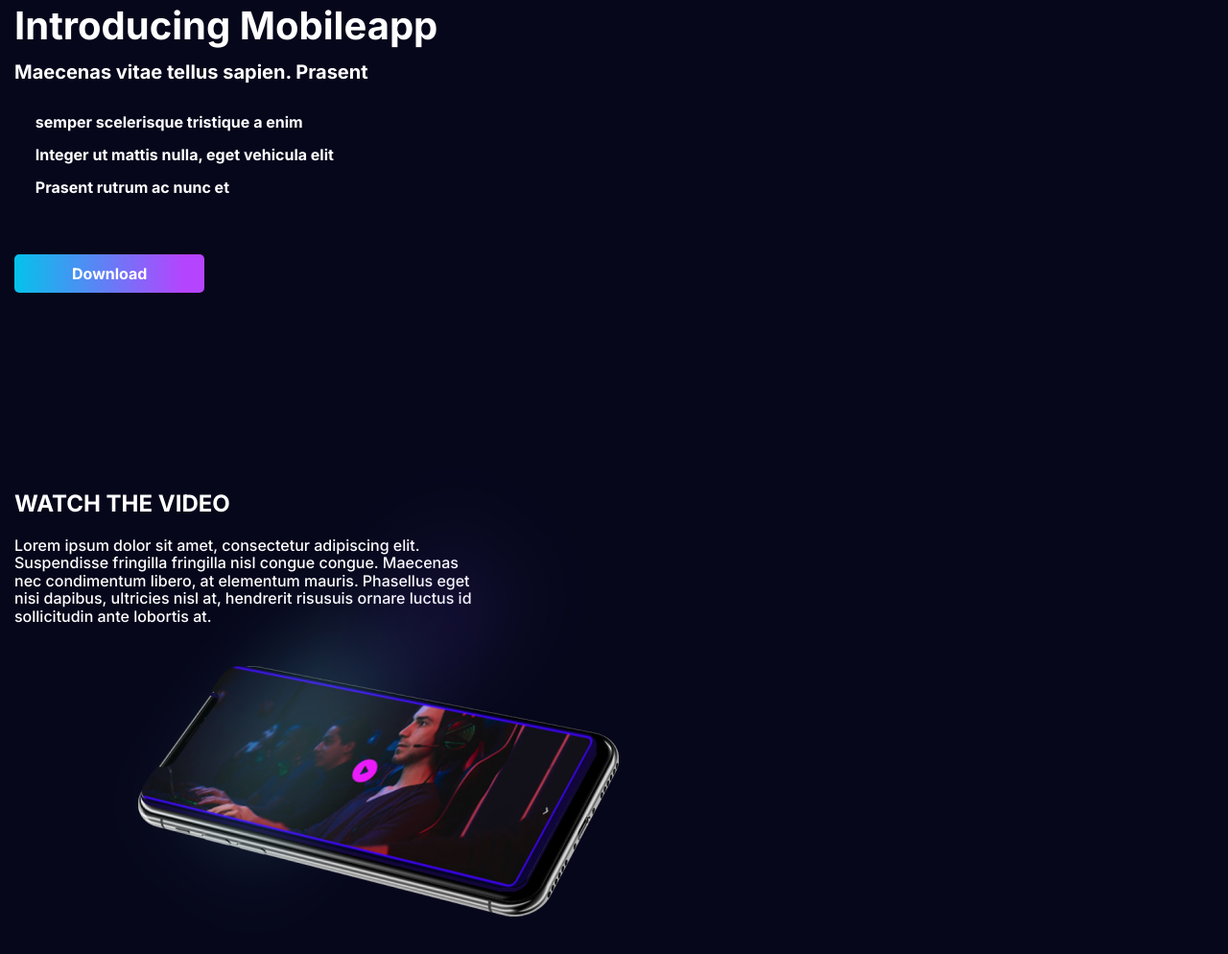
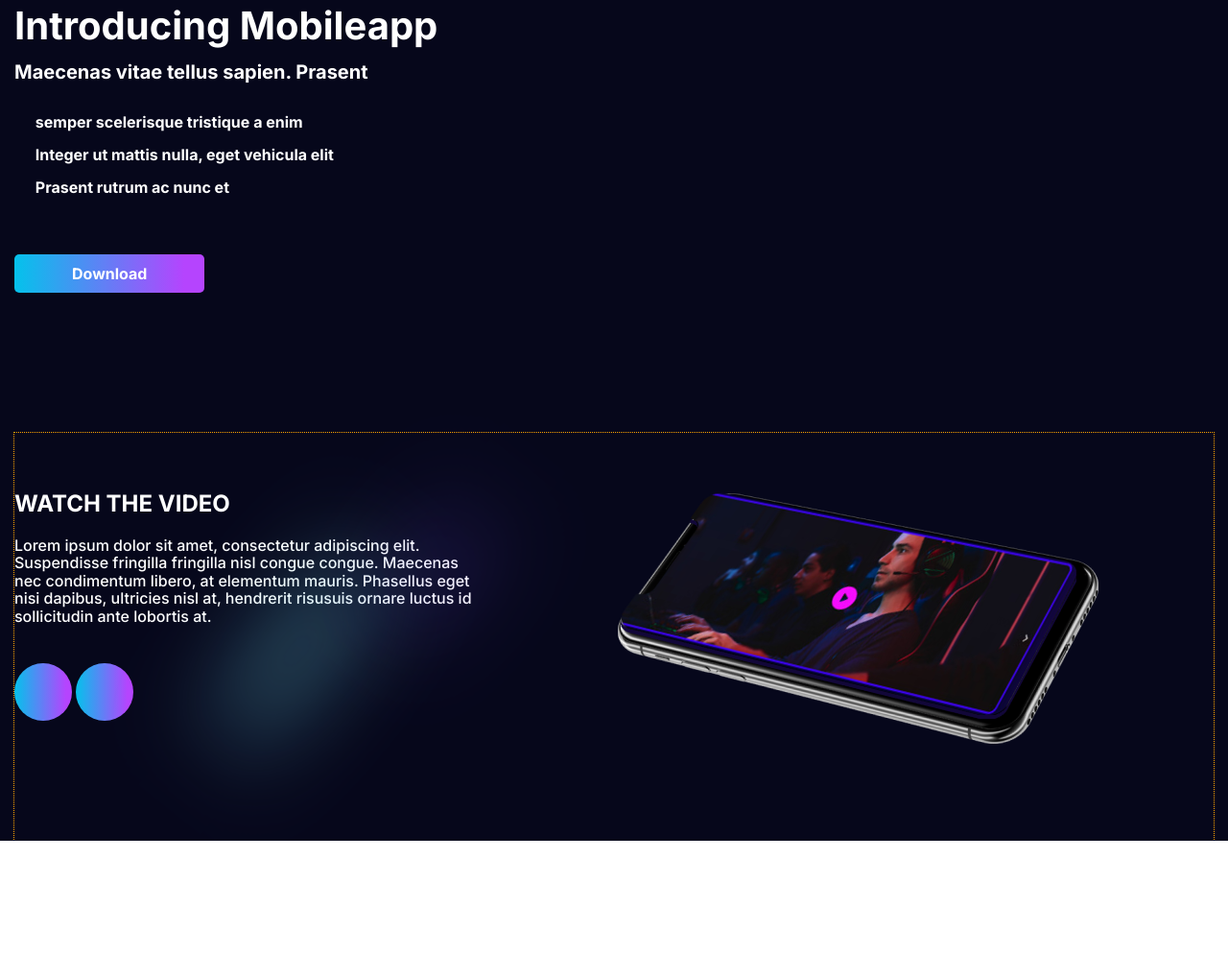
Before and after one commit to urt2509/mobile_app_tp, a website built with Parcel: page src/index.html in a window 1280 px wide. Shown: the part 240-1234 px from the top of the page at 96% size. After the commit the page ends 1116 px from the top, so only its background shows below. Built offline with nearby package versions, Linux system fonts and the light colour scheme.

Commit message:
Add image phone

```diff
--- a/src/partials/video.html
+++ b/src/partials/video.html
@@ -1,20 +1,27 @@
 <section class="video-section">
   <div class="container">
     <div class="video-section__box">
+      <div class="video-section__content">
         <h2 class="video-section__title">Watch the video</h2>
         <p class="video-section__subtitle">
           Lorem ipsum dolor sit amet, consectetur adipiscing elit. Suspendisse
-        fringilla fringilla nisl congue congue. Maecenas nec condimentum libero,
-        at elementum mauris. Phasellus eget nisi dapibus, ultricies nisl at,
-        hendrerit risusuis ornare luctus id sollicitudin ante lobortis at.
+          fringilla fringilla nisl congue congue. Maecenas nec condimentum
+          libero, at elementum mauris. Phasellus eget nisi dapibus, ultricies
+          nisl at, hendrerit risusuis ornare luctus id sollicitudin ante
+          lobortis at.
         </p>
+        <a href="#" class="video-section__link">
           <svg width="60" height="60" class="video-section__icon">
-        <use src="../images/sprite-icons.svg#icon-apple"></use>
+            <use src="./images/sprite-icons.svg#icon-apple"></use>
           </svg>
+        </a>
+        <a href="#" class="video-section__link">
           <svg width="60" height="60" class="video-section__icon">
-        <use src="../images/sprite-icons.svg#icon-android"></use>
+            <use src="./images/sprite-icons.svg#icon-android"></use>
           </svg>
-      <img src="../images/iphone.png" alt="#" class="video-section__image" />
+        </a>
+      </div>
+      <img class="video-section__image" src="./images/iphone.png" alt="#" />
     </div>
   </div>
 </section>
--- a/src/sass/components/_video.scss
+++ b/src/sass/components/_video.scss
@@ -3,8 +3,11 @@
 
     &__box {
         position: relative;
+        display: flex;
+        justify-content:space-between;
         color: $white-color;
-        padding: 60px 0 80px;
+        padding: 60px 120px 80px 0;
+        outline: 1px dotted orange;   // will del
 
         &::before {
             position: absolute;
@@ -41,8 +44,46 @@
         margin-bottom: 40px;
     }
 
+    &__link {
+        display: inline-block;
+        cursor: pointer;
+    }
+
     &__icon {
-        // background: $buttons-gradient;
+        background: $buttons-gradient;
+        border-radius: 50%;
+        // width: 60px;
+        // height: 60px;
         fill: red;
     }
+
+    &__image {
+        position: relative;
+
+        &::before {
+            position: absolute;
+            content: '';
+            width: 194px;
+            height: 327px;
+            top: 50%;
+            left: 50%;
+
+            background: rgba(0, 197, 235, 0.5);
+            filter: blur(51.5px);
+            transform: matrix(0.04, -1, -1, -0.02, 0, 0);
+        }
+
+        &::after {
+            position: absolute;
+            content: '';
+            width: 255px;
+            height: 333px;
+            top: 0;
+            left: 0;
+
+            background: rgba(125, 85, 255, 0.5);
+            filter: blur(51.5px);
+            transform: matrix(-0.08, -1, 0.99, -0.1, 0, 0);
+        }
+    }
 }
```
Also changed, not shown: src/images/sprite-icons.svg, src/sass/index.css, 1 other file. Lines whose indentation alone changed are shown as unchanged.
